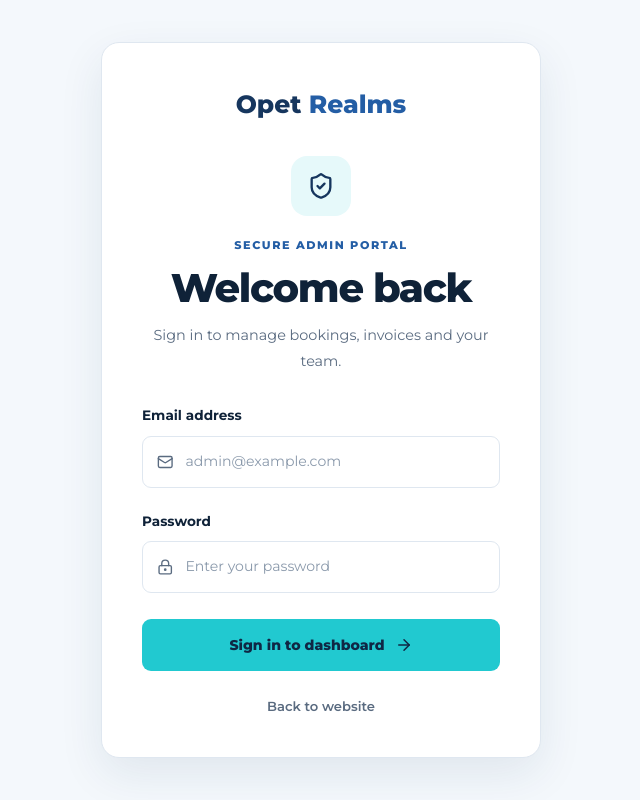
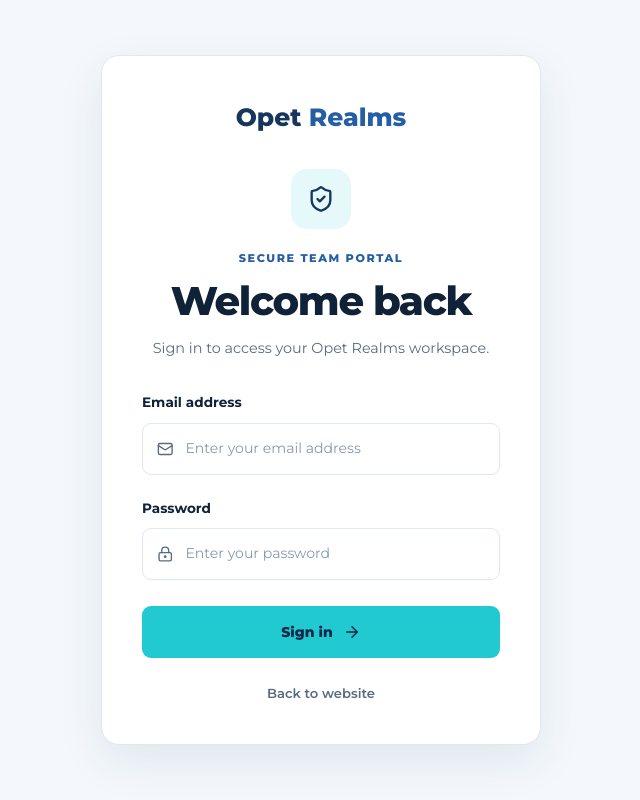
Before and after one commit to oluwapelumilori/opet-realms, a React (Vite) app: page /admin/login in a window 1280 px wide. Shown: the whole page, without its empty margins (319-959 px from the left). Built offline with nearby package versions, Linux system fonts and the light colour scheme; no server answers; a web font is replaced by a local one.

Commit message:
Refactor AdminLogin for improved user messaging
Updated error messages and login descriptions for clarity. Changed admin-specific references to a more general team context.

```diff
--- a/src/pages/AdminLogin.jsx
+++ b/src/pages/AdminLogin.jsx
@@ -19,11 +19,11 @@ export default function AdminLogin() {
 
   async function handleSubmit(event) {
     event.preventDefault()
+
     setError('')
     setLoading(true)
 
     try {
-      // Sign in with Supabase Auth.
       const {
         data: loginData,
         error: loginError,
@@ -33,18 +33,17 @@ export default function AdminLogin() {
       })
 
       if (loginError) {
-        throw new Error(loginError.message)
+        throw new Error(
+          'Unable to sign in with those details. Check your email and password.'
+        )
       }
 
       const user = loginData.user
 
       if (!user) {
-        throw new Error(
-          'Sign-in did not return a user. Please try again.'
-        )
+        throw new Error('Sign-in did not return a user. Please try again.')
       }
 
-      // Fetch the profile belonging to this exact Auth user.
       const {
         data: profile,
         error: profileError,
@@ -55,52 +54,46 @@ export default function AdminLogin() {
         .maybeSingle()
 
       if (profileError) {
-        console.error(
-          'Admin profile lookup failed:',
-          {
-            code: profileError.code,
-            message: profileError.message,
-            details: profileError.details,
-            hint: profileError.hint,
-          }
-        )
+        console.error('Staff profile verification failed:', profileError)
 
         throw new Error(
-          `Could not verify your staff profile: ${profileError.message} (${profileError.code}).`
+          'We could not verify your staff profile. Please try again or contact the administrator.'
         )
       }
 
       if (!profile) {
         throw new Error(
-          'No staff profile was found for this account. Please check that the staff profile ID matches your Supabase Auth UID.'
+          'No staff profile is linked to this account. Please contact the administrator.'
         )
       }
 
-      if (!profile.is_active) {
+      if (profile.is_active !== true) {
         throw new Error(
-          'Your staff account is inactive. Please contact the administrator.'
+          'Your account is inactive. Please contact the administrator.'
         )
       }
 
-      if (profile.role !== 'admin') {
-        throw new Error(
-          'Your account does not have administrator access.'
-        )
+      if (profile.role === 'admin') {
+        navigate('/admin', { replace: true })
+        return
       }
 
-      // Verification succeeded. Open the dashboard.
-      navigate('/admin', { replace: true })
+      if (profile.role === 'staff') {
+        navigate('/staff', { replace: true })
+        return
+      }
+
+      throw new Error(
+        'Your account does not have an authorised dashboard role. Please contact the administrator.'
+      )
     } catch (err) {
-      console.error('Admin login error:', err)
+      console.error('Shared login failed:', err)
 
-      // Clear the session if sign-in succeeded but
-      // profile verification failed.
-      await supabase.auth.signOut().catch((signOutError) => {
-        console.error(
-          'Unable to clear failed login session:',
-          signOutError
-        )
-      })
+      try {
+        await supabase.auth.signOut()
+      } catch (signOutError) {
+        console.error('Unable to clear failed login session:', signOutError)
+      }
 
       setError(
         err instanceof Error
@@ -124,13 +117,13 @@ export default function AdminLogin() {
         </div>
 
         <p className="admin-login-eyebrow">
-          SECURE ADMIN PORTAL
+          SECURE TEAM PORTAL
         </p>
 
         <h1>Welcome back</h1>
 
         <p className="admin-login-description">
-          Sign in to manage bookings, invoices and your team.
+          Sign in to access your Opet Realms workspace.
         </p>
 
         <form onSubmit={handleSubmit}>
@@ -145,11 +138,9 @@ export default function AdminLogin() {
               id="admin-email"
               type="email"
               autoComplete="username"
-              placeholder="admin@example.com"
+              placeholder="Enter your email address"
               value={email}
-              onChange={(event) =>
-                setEmail(event.target.value)
-              }
+              onChange={(event) => setEmail(event.target.value)}
               required
             />
           </div>
@@ -167,9 +158,7 @@ export default function AdminLogin() {
               autoComplete="current-password"
               placeholder="Enter your password"
               value={password}
-              onChange={(event) =>
-                setPassword(event.target.value)
-              }
+              onChange={(event) => setPassword(event.target.value)}
               required
             />
           </div>
@@ -185,9 +174,7 @@ export default function AdminLogin() {
             className="admin-login-button"
             disabled={loading}
           >
-            {loading
-              ? 'Verifying account...'
-              : 'Sign in to dashboard'}
+            {loading ? 'Verifying account...' : 'Sign in'}
 
             {!loading && <ArrowRight size={18} />}
           </button>
```
